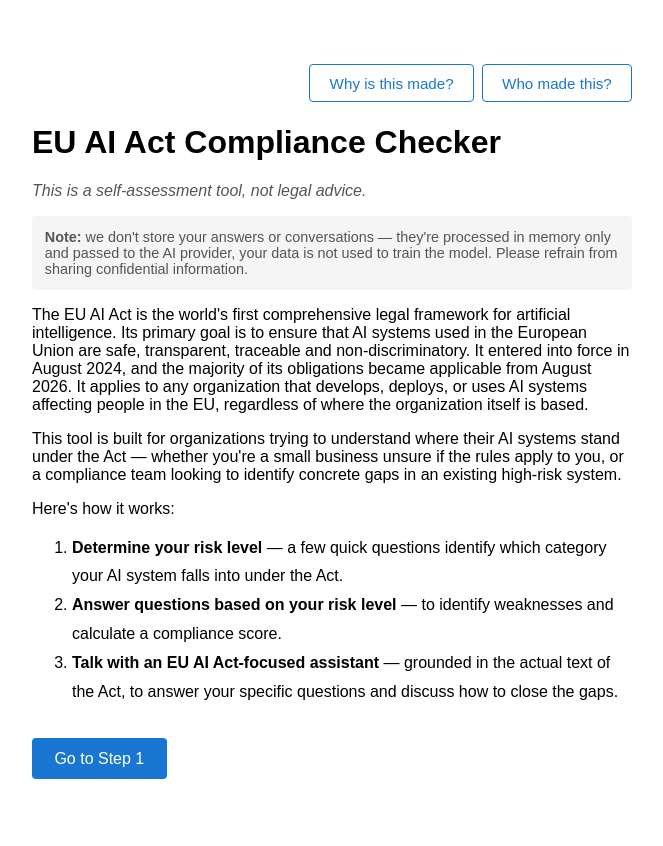
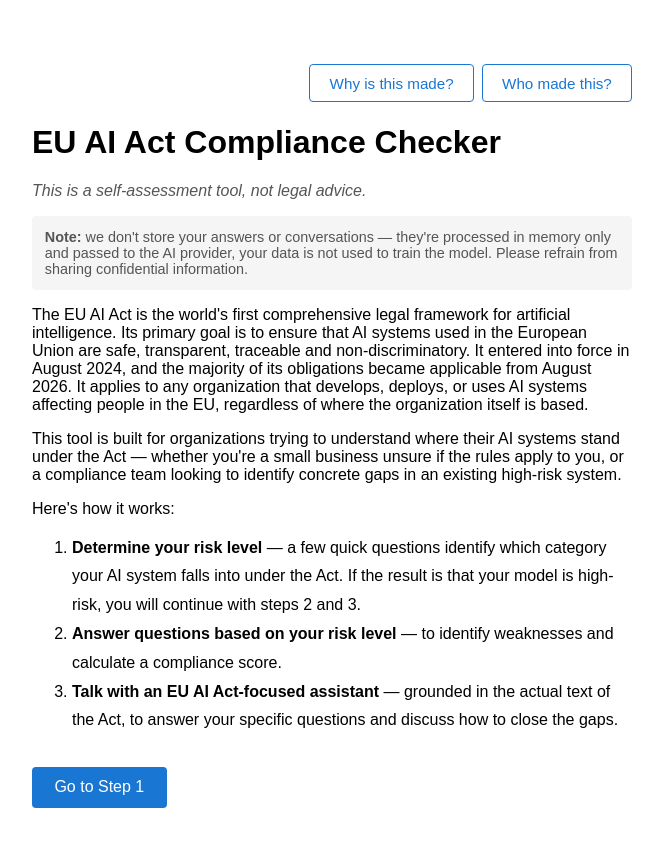
Before and after one commit to jacintha-walters/euaiact-chat, a React (Vite) app in the folder frontend/: page / in a window 1280 px wide. Shown: the top 846 px of the page, without its empty margins (308-971 px from the left). Built offline with nearby package versions, Linux system fonts and the light colour scheme; no server answers.

Commit message:
fixed note message

```diff
--- a/frontend/src/LandingPage.jsx
+++ b/frontend/src/LandingPage.jsx
@@ -41,7 +41,8 @@ function LandingPage({ onStart }) {
       <p>Here's how it works:</p>
 
       <ol style={{ lineHeight: '1.8' }}>
-        <li><strong>Determine your risk level</strong> — a few quick questions identify which category your AI system falls into under the Act.</li>
+        <li><strong>Determine your risk level</strong> — a few quick questions identify which category your AI system falls into under the Act.
+        If the result is that your model is high-risk, you will continue with steps 2 and 3.</li>
         <li><strong>Answer questions based on your risk level</strong> — to identify weaknesses and calculate a compliance score.</li>
         <li><strong>Talk with an EU AI Act-focused assistant</strong> — grounded in the actual text of the Act, to answer your specific questions and discuss how to close the gaps.</li>
       </ol>
```
